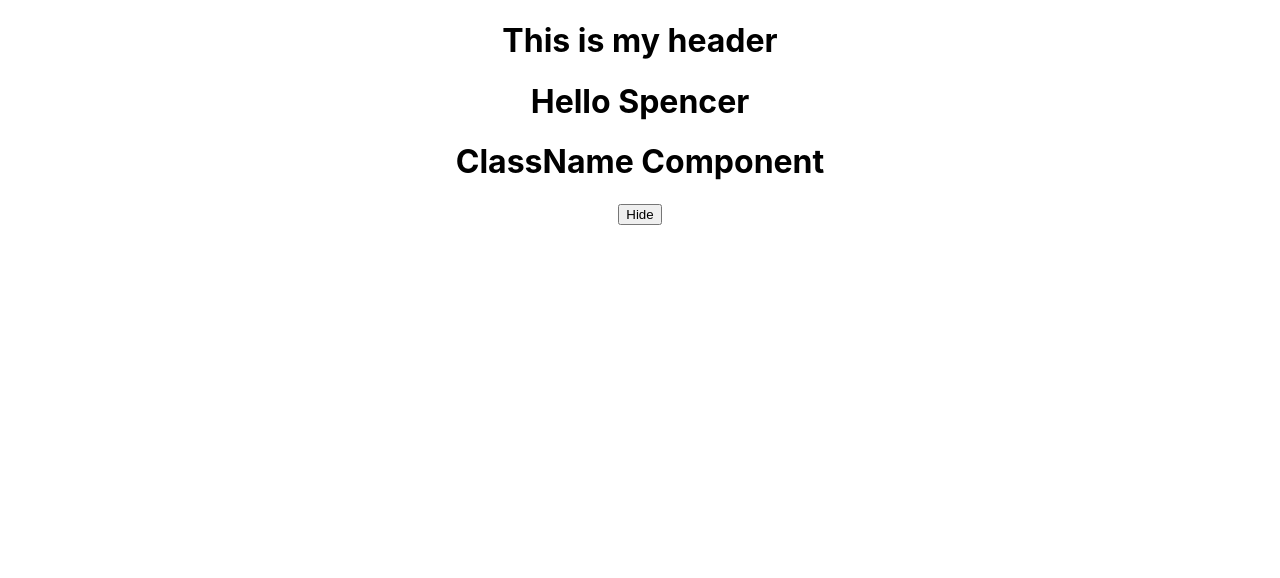
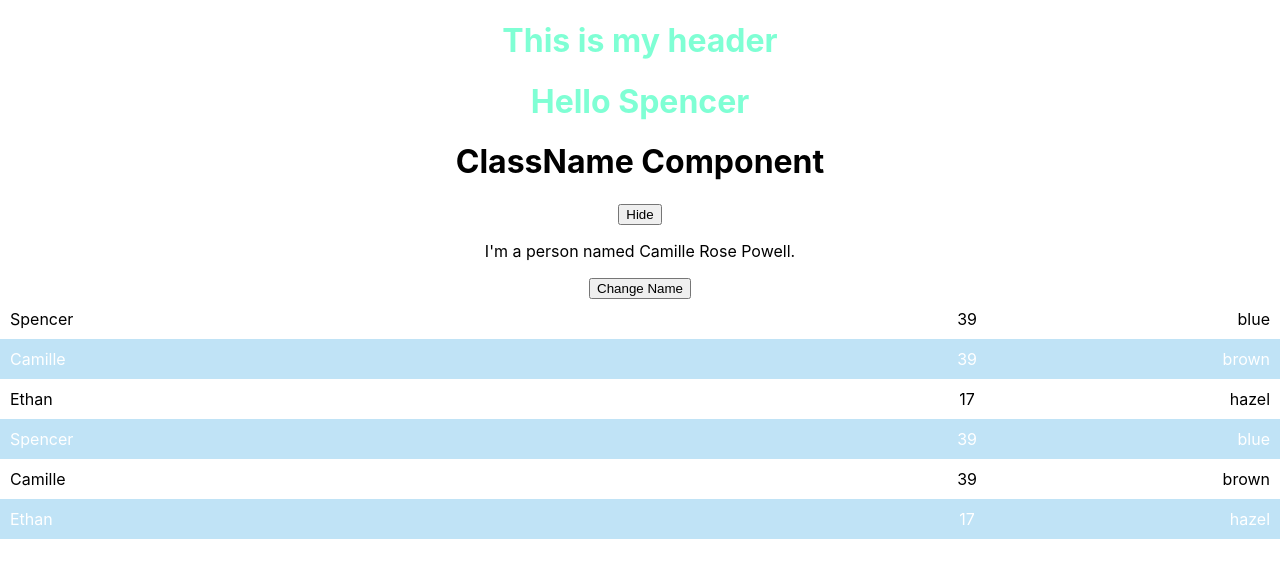
Before and after one commit to swpowe/udemy_react, a React (Create React App) app: page / in a window 1280 px wide. Shown: the top 578 px of the page. Built offline with nearby package versions, Linux system fonts and the light colour scheme.

Commit message:
alpha v.01 working grid

```diff
--- a/src/App.css
+++ b/src/App.css
@@ -1,3 +1,45 @@
 .App {
   text-align: center;
 }
+
+.Header {
+  color: aquamarine;
+}
+
+.flex_line {
+  display: flex;
+  /* align-content: space-around; */
+}
+
+/* .flex_container {
+  display: flex;
+  align-content: center;
+} */
+
+
+.flex_item {
+  /* flex-grow: 1; */
+  flex-basis: 25px;
+  text-align: left;
+  /* border: 1px solid red; */
+  padding: 10px;
+  flex-grow: 1;
+}
+
+.name {
+  flex-grow: 5;
+}
+
+.age {
+  text-align: center;
+}
+
+.eyeColor {
+  text-align: right;
+  /* padding-right: 20px; */
+}
+
+.shade {
+  background-color: rgba(116, 193, 235, 0.45);
+  color: white;
+}
--- a/src/App.js
+++ b/src/App.js
@@ -1,16 +1,38 @@
 import React from 'react';
 import './App.css';
 import Header from './Header';
-import ClassComp from './ClassComp'
+import ClassComp from './ClassComp';
+import Person from './Person/Person'; // Person could be anything. could also create alias
+import Tasks from './Tasks/Tasks';
 
-function App() {
+class App extends React.Component {
 
-  return (
-    <div className="App">
-      <Header name="Spencer" enabled={true}/>
-      <ClassComp />
-    </div>
-  );
+  constructor() {
+    super();
+    this.state = {
+      name : 'Spencer',
+      longName : 'Camille Rose Powell'
+    }
+    this.handleClick = this.handleClick.bind(this);
+  }
+
+  handleClick() {
+    this.setState({
+      longName : this.state.longName === 'Spencer Wayne Powell'
+        ? 'Camille Rose Powell' : 'Spencer Wayne Powell'
+    })
+  }
+
+  render() {
+    return (
+      <div className="App">
+        <Header name={this.state.name} enabled={true}/>
+        <ClassComp />
+        <Person name={this.state.longName} handleClick={this.handleClick}/>
+        <Tasks />
+      </div>
+    );
+  }
 }
 
 export default App;
--- a/src/ClassComp.js
+++ b/src/ClassComp.js
@@ -12,7 +12,8 @@ class ClassComp extends Component {
     handleToggleState() {
         console.log('called')
         this.setState( {
-            enabled : !this.state.enabled
+            enabled : !this.state.enabled,
+            name : 'Camille'
         })
     }
 
--- a/src/Header.js
+++ b/src/Header.js
@@ -2,7 +2,7 @@ import React from 'react';
 
 function Header(props) {
     return (
-        <div>
+        <div className="Header">
             <h1>This is my header</h1>
             {props.enabled ? <h1>Hello {props.name}</h1> : ''}
         </div>
--- /dev/null
+++ b/src/Person/Person.js
@@ -0,0 +1,12 @@
+import React from 'react';
+
+const person = (props) => {
+    return (
+        <div>
+            <p>I'm a person named {props.name}.</p>
+            <button onClick={props.handleClick}>Change Name</button>
+        </div>
+    );
+}
+
+export default person;
--- /dev/null
+++ b/src/Tasks/Task.js
@@ -0,0 +1,13 @@
+import React from 'react';
+
+const task = (props) => {
+    return (
+        <div className={`flex_line ${props.line}`}>
+            <span className='flex_item name'>{props.name}</span>
+            <span className='flex_item age'>{props.age}</span>
+            <span className='flex_item eyeColor'>{props.eyeColor}</span>
+        </div>
+    );
+}
+
+export default task;
--- /dev/null
+++ b/src/Tasks/Tasks.js
@@ -0,0 +1,73 @@
+import React from 'react';
+import Task from './Task';
+
+const tasks = () => {
+    let shade = true;
+    const lineShade = () => {
+        let value = '';
+        // if shade is true, set it false and return falue 'shade'
+        // if shade is false, set it true and return value ''
+        if(shade) {
+            value = ''
+            shade = false;
+        }else {
+            value = 'shade'
+            shade = true;
+        }
+        return value;
+    }
+
+    const people = [
+        {
+            name: 'Spencer',
+            age: '39',
+            eyeColor: 'blue'
+        },
+        {
+            name: 'Camille',
+            age: '39',
+            eyeColor: 'brown'
+        },
+        {
+            name: 'Ethan',
+            age: '17',
+            eyeColor: 'hazel'
+        },
+        {
+            name: 'Spencer',
+            age: '39',
+            eyeColor: 'blue'
+        },
+        {
+            name: 'Camille',
+            age: '39',
+            eyeColor: 'brown'
+        },
+        {
+            name: 'Ethan',
+            age: '17',
+            eyeColor: 'hazel'
+        }
+
+    ]
+
+    const listItems = people.map((person) =>
+        <Task
+            key={person}
+            name={person.name}
+            age={person.age}
+            eyeColor={person.eyeColor}
+            line={lineShade()}
+        />
+    );
+
+
+
+    return (
+        <div className='flex_container'>
+            <div>{listItems}</div>
+        </div>
+    );
+}
+
+export default tasks;
```
